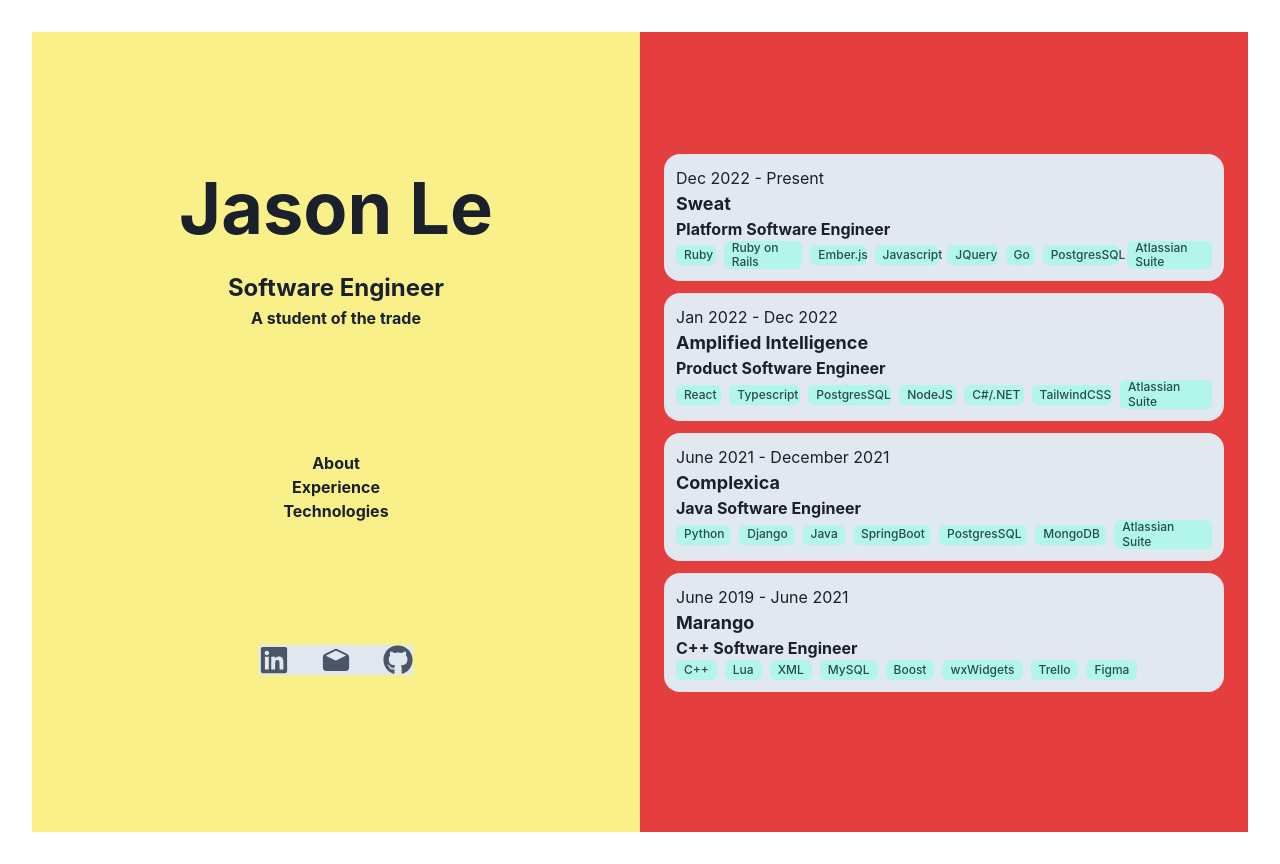
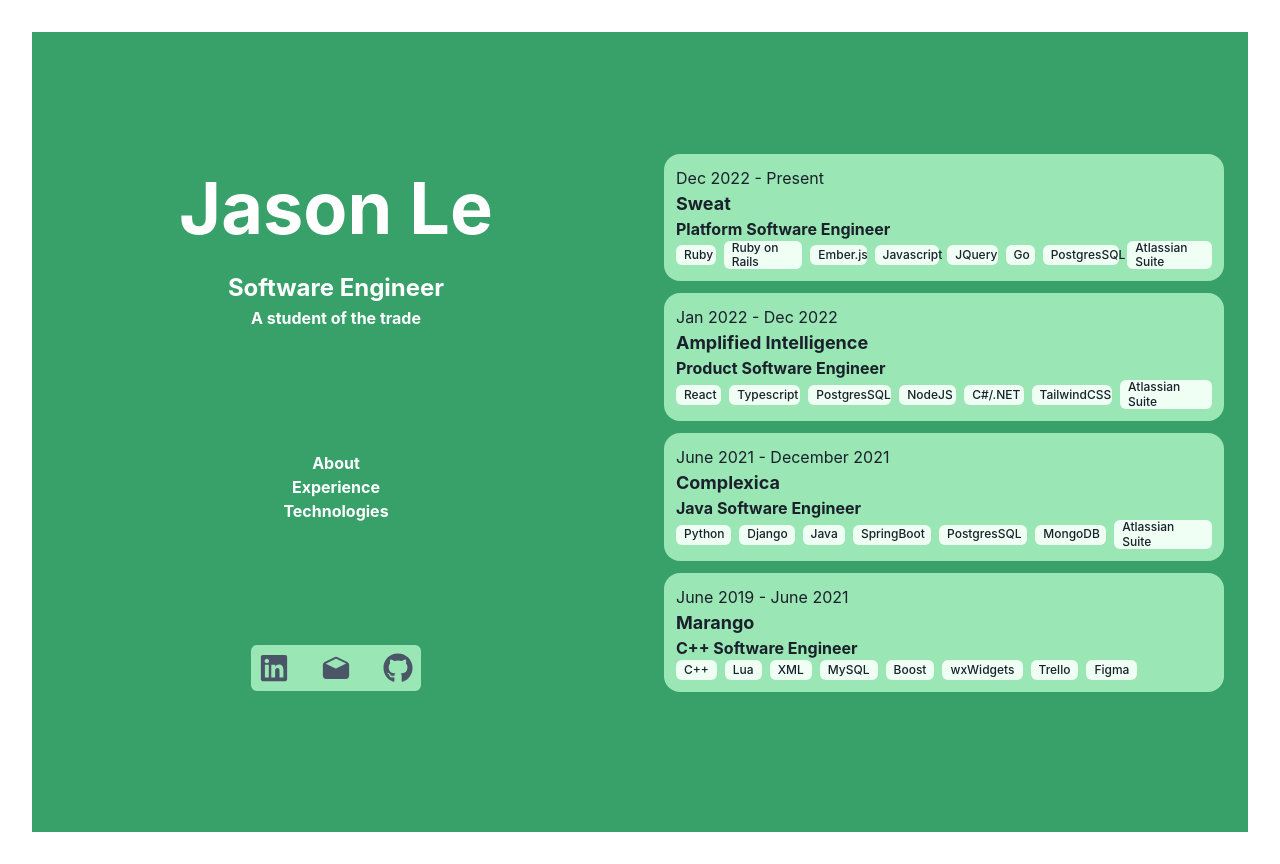
Before and after one commit to JasonLee0404/portfolio, a React (Vite) app: page / in a window 1280 px wide. Built offline with nearby package versions, Linux system fonts and the light colour scheme.

Commit message:
added some style

```diff
--- a/src/App.jsx
+++ b/src/App.jsx
@@ -37,10 +37,10 @@
   return (
     <>
       <Flex height="100vh">
-        {/* Left Column */}
         <Box
           flex="1"
-          bg="yellow.200"
+          bg="green.500"
+          color="white"
           overflowY="auto"
           width="100vh"
         >
@@ -56,11 +56,9 @@
             <SocialMedia />
           </Box>
         </Box>
-
-        {/* Right Column */}
         <Box
           flex="1"
-          bg="red.500"
+          bg="green.500"
           overflowY="auto"
         >
           <VStack spacing={3} pt="20%">
--- a/src/components/Position/Position.jsx
+++ b/src/components/Position/Position.jsx
@@ -5,7 +5,7 @@
     return (
       <Box
         padding={3}
-        bg="gray.200"
+        bg="green.200"
         width="35rem"
         borderRadius="1rem"
         textAlign="left"
@@ -23,7 +23,7 @@
 
         <HStack spacing={2}>
             {technologies.map((tech, index) => (
-                <Tag size='sm' colorScheme='teal'>
+                <Tag size="sm" bg='green.50'>
                     {tech}
                 </Tag>
             ))}
--- a/src/components/SocialMedia/SocialMedia.jsx
+++ b/src/components/SocialMedia/SocialMedia.jsx
@@ -8,9 +8,10 @@
     return (
       <Box
         display="inline-block"
-        bg="gray.200"
+        bg="green.200"
         color="black"
-        borderRadius="sm"
+        borderRadius="md"
+        padding={2}
         textAlign="left"
       >
         <HStack spacing={8}>
```
Also changed, not shown: 1 other file (tests, documents, lock files or other folders).
